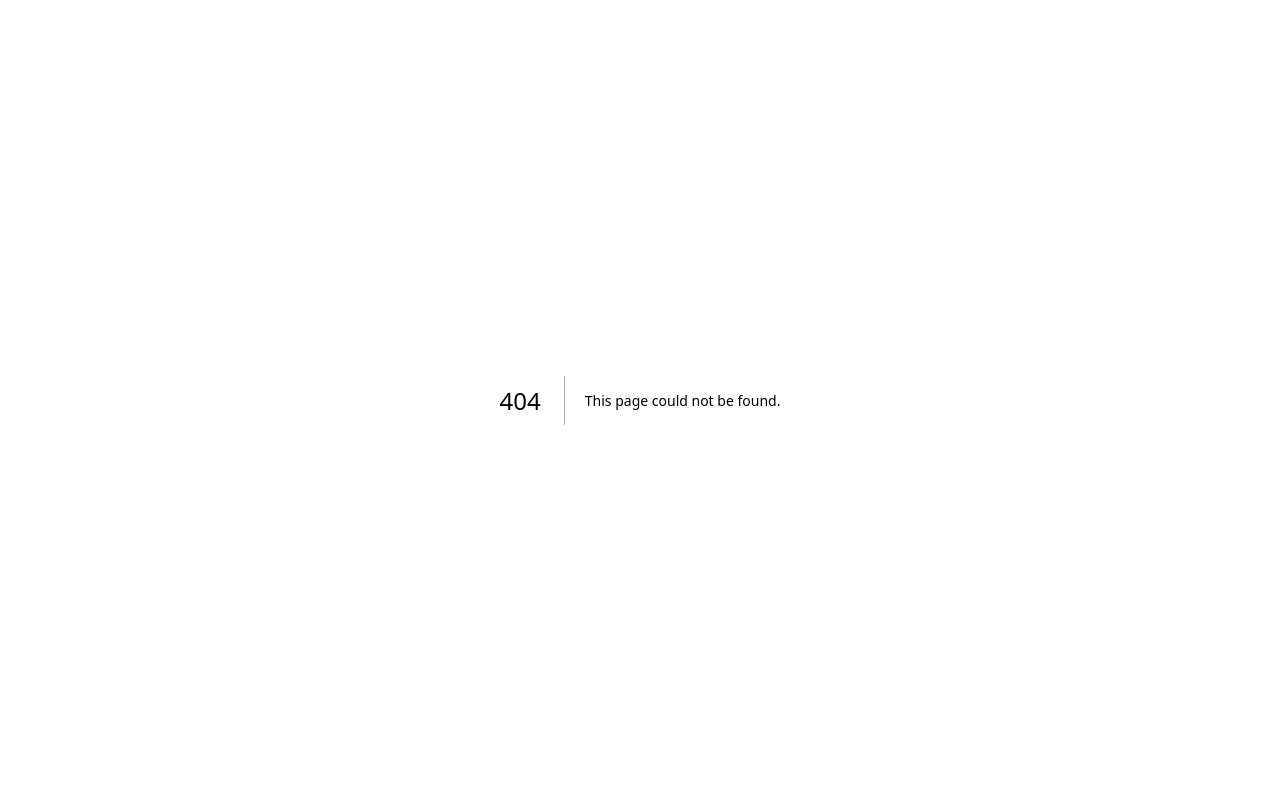
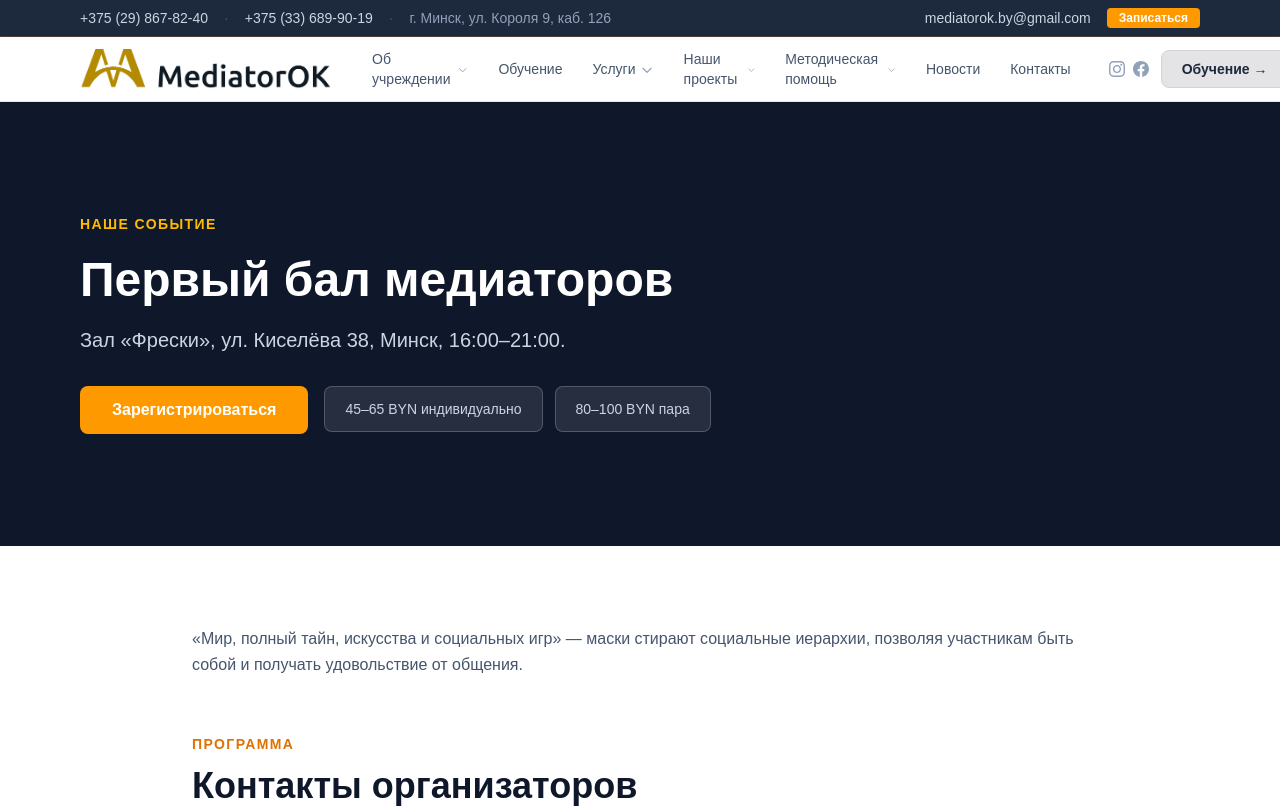
Before and after one commit to ZedMalatesta/newMediatorSite, a Next.js app: page /bal in a window 1280 px wide. Before the commit this address had no page. Shown: the top 808 px of the page. Built offline with nearby package versions, Linux system fonts and the light colour scheme.

Commit message:
feat: add mediators masquerade ball page

```diff
--- /dev/null
+++ b/app/bal/page.tsx
@@ -0,0 +1,44 @@
+import type { Metadata } from "next";
+import TopBar from "@layout/TopBar";
+import Navbar from "@layout/Navbar";
+import Footer from "@layout/Footer";
+import { EventHero } from "@sections/EventHero/EventHero";
+import { EventDetails } from "@sections/EventDetails/EventDetails";
+import { EventSignup } from "@sections/EventSignup/EventSignup";
+
+export const metadata: Metadata = {
+  title: "Первый бал медиаторов | МедиаторОк Проф",
+  description:
+    "Первый маскарадный бал для медиаторов в Минске: танцы, вокальные номера, конкурс костюмов и нетворкинг.",
+};
+
+export default function BalPage() {
+  return (
+    <div className="min-h-screen bg-white">
+      <TopBar />
+      <Navbar />
+      <main>
+        <EventHero
+          eyebrow="Наше событие"
+          title="Первый бал медиаторов"
+          subtitle="Зал «Фрески», ул. Киселёва 38, Минск, 16:00–21:00."
+          meta={["45–65 BYN индивидуально", "80–100 BYN пара"]}
+          ctaLabel="Зарегистрироваться"
+        />
+        <EventDetails
+          description={[
+            "«Мир, полный тайн, искусства и социальных игр» — маски стирают социальные иерархии, позволяя участникам быть собой и получать удовольствие от общения.",
+          ]}
+          groups={[
+            {
+              heading: "Контакты организаторов",
+              items: ["Оксана Шульга — +375 (29) 867-82-40", "Александр Ярош — +375 (33) 689-90-19"],
+            },
+          ]}
+        />
+        <EventSignup title="Зарегистрироваться на бал" submitLabel="Зарегистрироваться" />
+      </main>
+      <Footer />
+    </div>
+  );
+}
```
